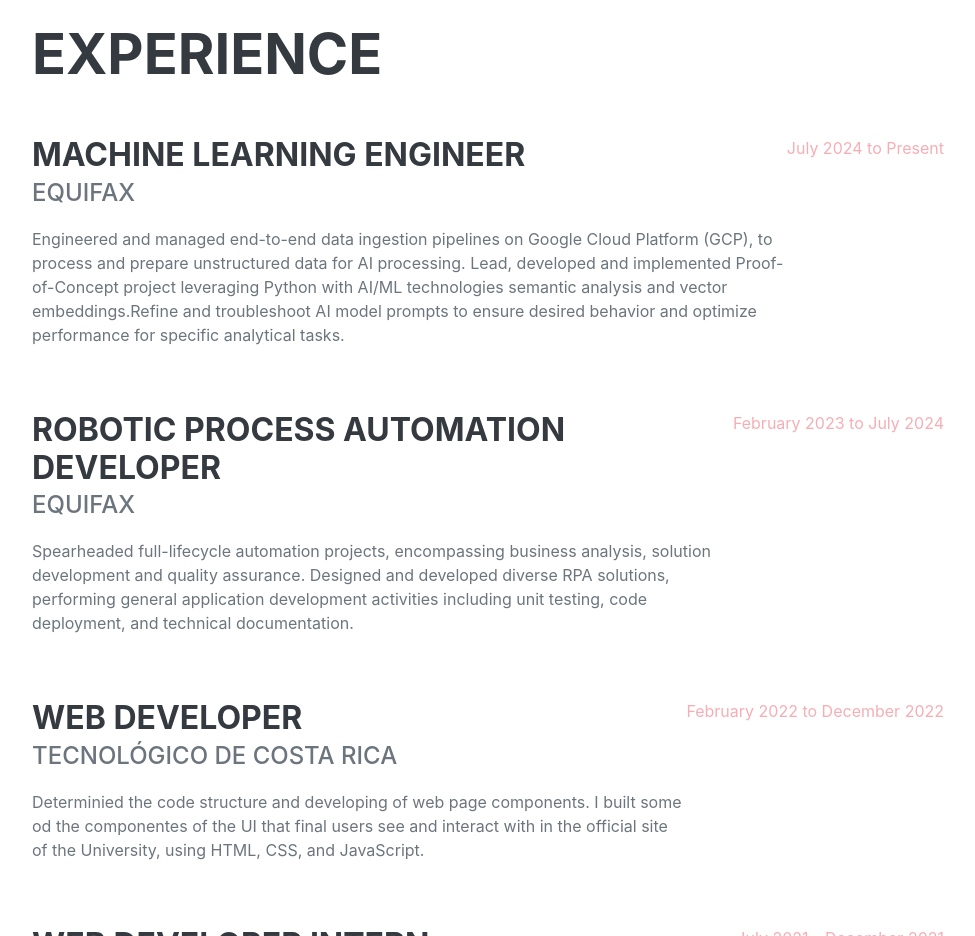
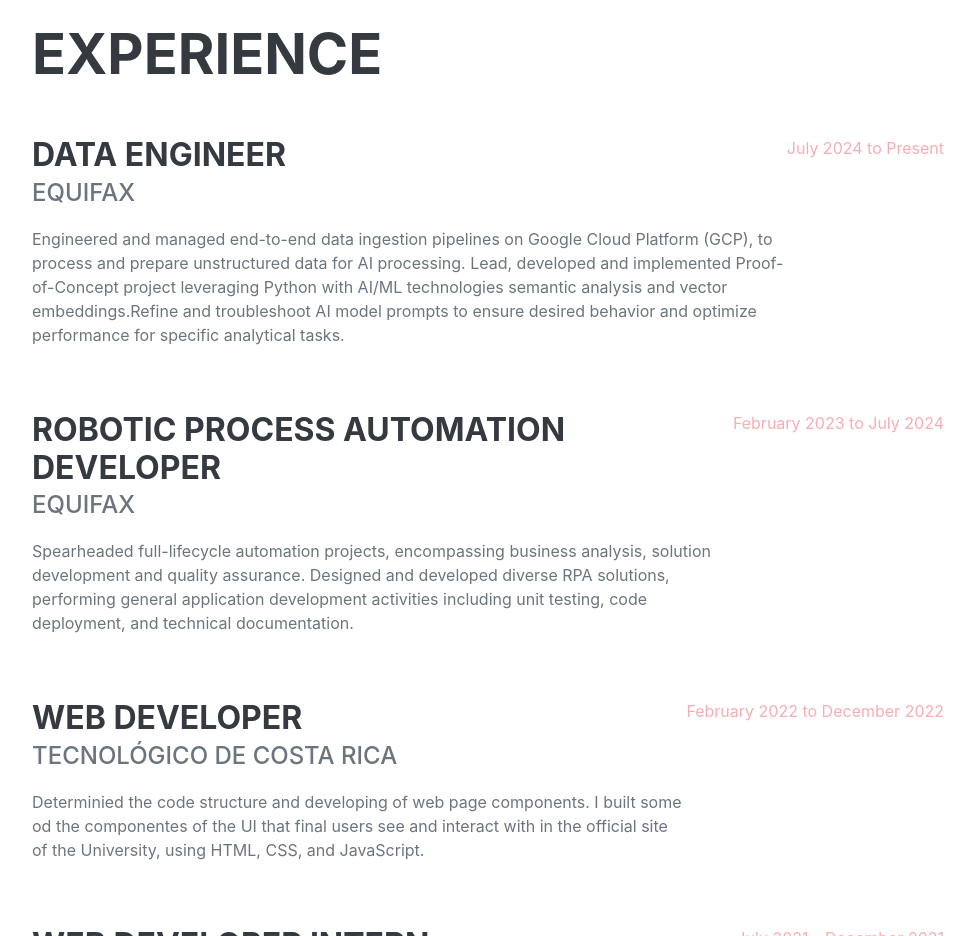
Before and after one commit to mariellsanchez/resume, a plain HTML site: page index.html in a window 1280 px wide. Shown: the part 860-1796 px from the top of the page, without its empty margins (288-1263 px from the left). Drawn offline with nearby package versions, Linux system fonts and the light colour scheme; a web font is replaced by a local one.

Commit message:
Update index.html

```diff
--- a/index.html
+++ b/index.html
@@ -69,7 +69,7 @@
                     <h2 class="mb-5">Experience</h2>
                     <div class="d-flex flex-column flex-md-row justify-content-between mb-5">
                         <div class="flex-grow-1">
-                            <h3 class="mb-0">Machine Learning Engineer</h3>
+                            <h3 class="mb-0">Data Engineer</h3>
                             <div class="subheading mb-3">Equifax
                                 </div>
                             <p>
```
